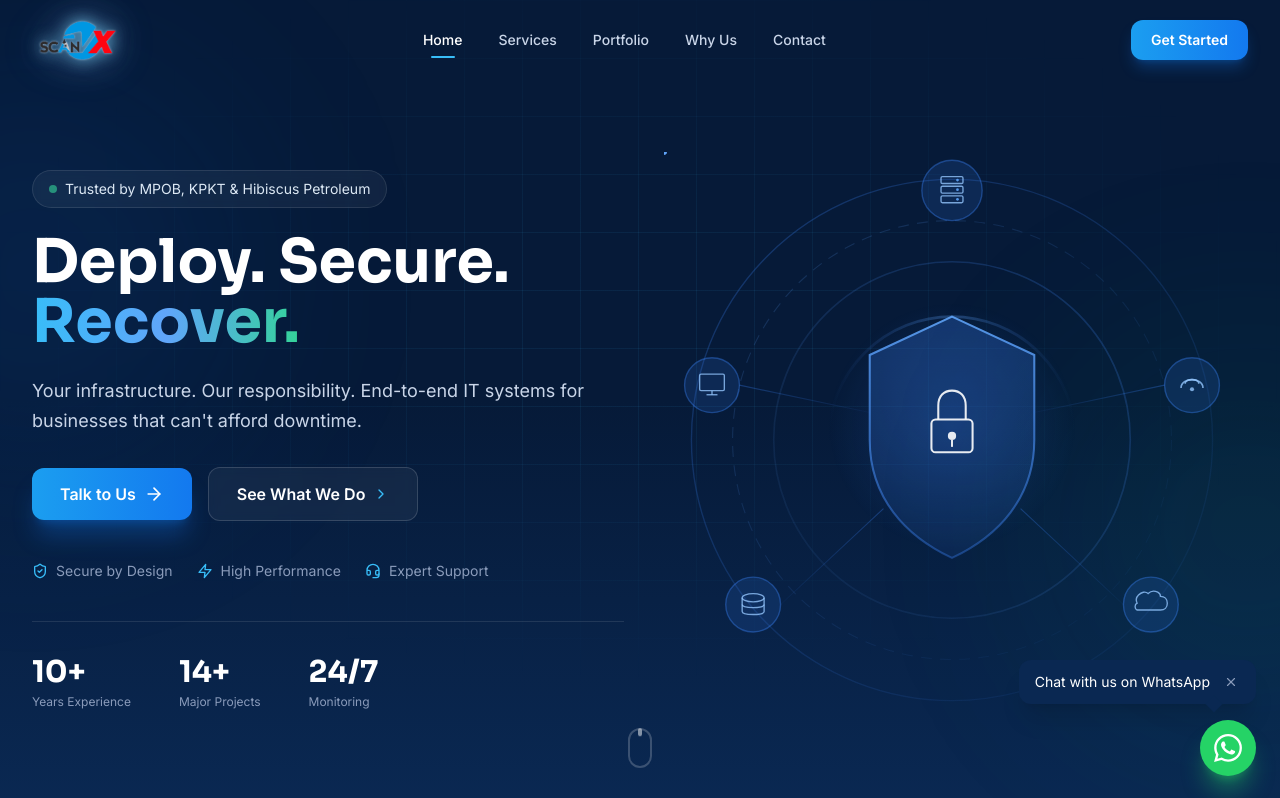
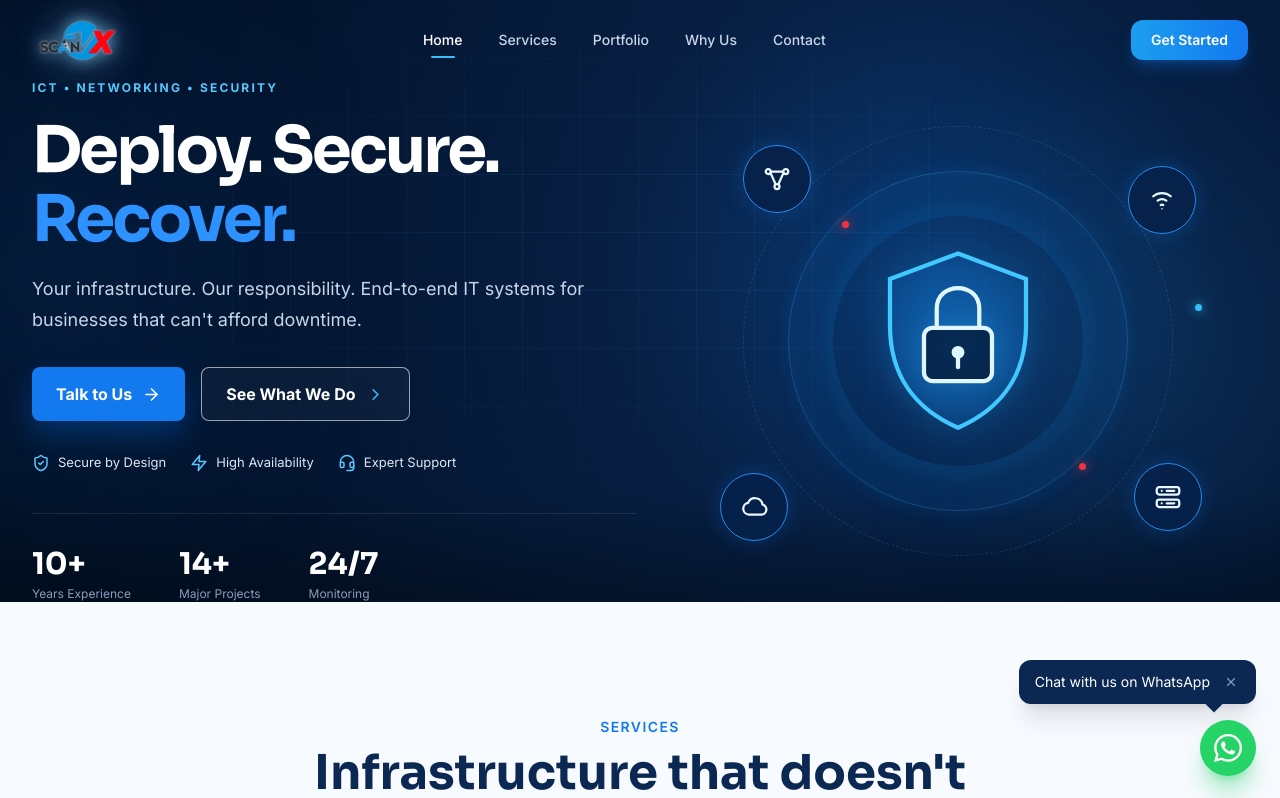
Before and after one commit to fyruz85/scanvx, a React (Vite) app: page / in a window 1280 px wide. Shown: the top 798 px of the page. Built offline with nearby package versions, Linux system fonts and the light colour scheme.

Commit message:
feat: mockup-style hero — orbit rings, satellite nodes, shield core, pulse dots

```diff
--- a/src/components/Hero.tsx
+++ b/src/components/Hero.tsx
@@ -2,137 +2,77 @@ import { ArrowRight, ChevronRight, ShieldCheck, Zap, Headset } from 'lucide-reac
 
 function HeroIllustration() {
   return (
-    <svg viewBox="0 0 420 420" className="w-full max-w-md lg:max-w-lg xl:max-w-xl" xmlns="http://www.w3.org/2000/svg">
-      {/* Outer ring */}
-      <circle cx="210" cy="210" r="190" fill="none" stroke="url(#ring1)" strokeWidth="1" opacity="0.3"/>
-      <circle cx="210" cy="210" r="160" fill="none" stroke="url(#ring2)" strokeWidth="0.8" opacity="0.2" strokeDasharray="8 6"/>
-      <circle cx="210" cy="210" r="130" fill="none" stroke="url(#ring3)" strokeWidth="1.2" opacity="0.25"/>
+    <div className="relative flex items-center justify-center" style={{ height: 460 }}>
+      {/* Orbit rings */}
+      <div className="absolute h-[340px] w-[340px] rounded-full border border-[rgba(56,189,248,0.25)]"
+        style={{ boxShadow: 'inset 0 0 30px rgba(24,136,255,0.15), 0 0 22px rgba(24,136,255,0.1)' }} />
+      <div className="absolute h-[430px] w-[430px] rounded-full border border-dashed border-[rgba(56,189,248,0.2)] animate-spin-slow" />
 
-      {/* Glow behind shield */}
-      <circle cx="210" cy="200" r="90" fill="url(#centerGlow)" opacity="0.4"/>
+      {/* Core shield */}
+      <div className="relative flex items-center justify-center animate-float"
+        style={{
+          width: 250, height: 250, borderRadius: '50%',
+          background: 'radial-gradient(circle, rgba(31,156,255,0.28), rgba(9,48,100,0.18) 48%, transparent 70%)',
+          boxShadow: '0 0 60px rgba(0,157,255,0.28)',
+        }}>
+        <svg viewBox="0 0 160 180" className="w-[170px]" style={{ filter: 'drop-shadow(0 0 18px rgba(41,174,255,0.5))' }}>
+          <path d="M80 8 144 32v44c0 48-25 79-64 96C41 155 16 124 16 76V32L80 8Z"
+            fill="rgba(10,111,213,0.18)" stroke="#40c8ff" strokeWidth="4"/>
+          <rect x="48" y="78" width="64" height="50" rx="8"
+            fill="rgba(6,26,56,0.8)" stroke="#dff6ff" strokeWidth="4"/>
+          <path d="M60 78V60c0-26 40-26 40 0v18"
+            fill="none" stroke="#dff6ff" strokeWidth="4"/>
+          <circle cx="80" cy="101" r="6" fill="#dff6ff"/>
+          <path d="M80 107v8" stroke="#dff6ff" strokeWidth="4" strokeLinecap="round"/>
+        </svg>
+      </div>
 
-      {/* Central shield */}
-      <path d="M210 120 L270 148 L270 210 C270 252 244 280 210 296 C176 280 150 252 150 210 L150 148 Z"
-        fill="url(#shieldGrad)" stroke="url(#shieldStroke)" strokeWidth="1.5" opacity="0.9"/>
+      {/* Satellite nodes */}
+      <div className="absolute top-[34px] left-[13%] flex h-[68px] w-[68px] items-center justify-center rounded-full border border-[#268cef] text-[#eaf8ff]"
+        style={{ background: 'rgba(7,34,74,0.92)', boxShadow: '0 0 22px rgba(23,125,239,0.26)' }}>
+        <svg width="30" height="30" viewBox="0 0 24 24" fill="none" stroke="currentColor" strokeWidth="1.8" strokeLinecap="round" strokeLinejoin="round">
+          <circle cx="5" cy="6" r="2"/><circle cx="19" cy="6" r="2"/><circle cx="12" cy="18" r="2"/>
+          <path d="M6.8 7.1 10.8 16M17.2 7.1 13.2 16M7 6h10"/>
+        </svg>
+      </div>
 
-      {/* Lock icon inside shield */}
-      <rect x="195" y="195" width="30" height="24" rx="3" fill="none" stroke="white" strokeWidth="1.5" opacity="0.9"/>
-      <path d="M200 195 L200 185 C200 178 204 174 210 174 C216 174 220 178 220 185 L220 195"
-        fill="none" stroke="white" strokeWidth="1.5" opacity="0.9"/>
-      <circle cx="210" cy="207" r="3" fill="white" opacity="0.9"/>
-      <line x1="210" y1="210" x2="210" y2="215" stroke="white" strokeWidth="1.5" opacity="0.9"/>
+      <div className="absolute top-[55px] right-[9%] flex h-[68px] w-[68px] items-center justify-center rounded-full border border-[#268cef] text-[#eaf8ff]"
+        style={{ background: 'rgba(7,34,74,0.92)', boxShadow: '0 0 22px rgba(23,125,239,0.26)' }}>
+        <svg width="30" height="30" viewBox="0 0 24 24" fill="none" stroke="currentColor" strokeWidth="1.8" strokeLinecap="round" strokeLinejoin="round">
+          <path d="M5 9a11 11 0 0 1 14 0M8.5 12.5a6 6 0 0 1 7 0M11 16a2 2 0 0 1 2 0"/>
+          <circle cx="12" cy="19" r=".6" fill="currentColor" stroke="none"/>
+        </svg>
+      </div>
 
-      {/* Orbiting nodes */}
-      {/* Top - Server */}
-      <g transform="translate(210, 28)">
-        <circle r="22" fill="rgba(59,130,246,0.15)" stroke="rgba(59,130,246,0.4)" strokeWidth="1"/>
-        <rect x="-8" y="-10" width="16" height="5" rx="1" fill="none" stroke="rgba(147,197,253,0.8)" strokeWidth="1"/>
-        <rect x="-8" y="-3" width="16" height="5" rx="1" fill="none" stroke="rgba(147,197,253,0.8)" strokeWidth="1"/>
-        <rect x="-8" y="4" width="16" height="5" rx="1" fill="none" stroke="rgba(147,197,253,0.8)" strokeWidth="1"/>
-        <circle cx="4" cy="-7.5" r="1" fill="rgba(96,165,250,0.9)"/>
-        <circle cx="4" cy="-0.5" r="1" fill="rgba(96,165,250,0.9)"/>
-        <circle cx="4" cy="6.5" r="1" fill="rgba(96,165,250,0.9)"/>
-      </g>
+      <div className="absolute bottom-[30px] left-[9%] flex h-[68px] w-[68px] items-center justify-center rounded-full border border-[#268cef] text-[#eaf8ff]"
+        style={{ background: 'rgba(7,34,74,0.92)', boxShadow: '0 0 22px rgba(23,125,239,0.26)' }}>
+        <svg width="30" height="30" viewBox="0 0 24 24" fill="none" stroke="currentColor" strokeWidth="1.8" strokeLinecap="round" strokeLinejoin="round">
+          <path d="M7.5 18H18a4 4 0 0 0 .8-7.9A6 6 0 0 0 7.3 8.7 4.7 4.7 0 0 0 7.5 18Z"/>
+        </svg>
+      </div>
 
-      {/* Right - Wifi */}
-      <g transform="translate(385, 170)">
-        <circle r="20" fill="rgba(59,130,246,0.15)" stroke="rgba(59,130,246,0.4)" strokeWidth="1"/>
-        <path d="M-8 2 C-8 -6 8 -6 8 2" fill="none" stroke="rgba(147,197,253,0.8)" strokeWidth="1.2"/>
-        <path d="M-5 -1 C-5 -5 5 -5 5 -1" fill="none" stroke="rgba(147,197,253,0.8)" strokeWidth="1.2"/>
-        <circle cx="0" cy="3" r="1.5" fill="rgba(147,197,253,0.8)"/>
-      </g>
+      <div className="absolute bottom-[40px] right-[8%] flex h-[68px] w-[68px] items-center justify-center rounded-full border border-[#268cef] text-[#eaf8ff]"
+        style={{ background: 'rgba(7,34,74,0.92)', boxShadow: '0 0 22px rgba(23,125,239,0.26)' }}>
+        <svg width="30" height="30" viewBox="0 0 24 24" fill="none" stroke="currentColor" strokeWidth="1.8" strokeLinecap="round" strokeLinejoin="round">
+          <rect x="3" y="4" width="18" height="6" rx="2"/><rect x="3" y="14" width="18" height="6" rx="2"/>
+          <path d="M7 7h.01M7 17h.01M11 7h6M11 17h6"/>
+        </svg>
+      </div>
 
-      {/* Bottom right - Cloud */}
-      <g transform="translate(355, 330)">
-        <circle r="20" fill="rgba(59,130,246,0.15)" stroke="rgba(59,130,246,0.4)" strokeWidth="1"/>
-        <path d="M-7 4 L7 4 C10 4 12 2 12 -1 C12 -4 10 -6 7 -6 C7 -6 7 -8 5 -9 C3 -10 0 -10 -2 -8 C-4 -10 -7 -9 -9 -7 C-11 -5 -11 -3 -10 -1 C-12 0 -12 3 -10 4 Z"
-          fill="none" stroke="rgba(147,197,253,0.8)" strokeWidth="1"/>
-      </g>
-
-      {/* Bottom left - Database */}
-      <g transform="translate(65, 330)">
-        <circle r="20" fill="rgba(59,130,246,0.15)" stroke="rgba(59,130,246,0.4)" strokeWidth="1"/>
-        <ellipse cx="0" cy="-5" rx="8" ry="3" fill="none" stroke="rgba(147,197,253,0.8)" strokeWidth="1"/>
-        <path d="M-8 -5 L-8 5 C-8 8 8 8 8 5 L8 -5" fill="none" stroke="rgba(147,197,253,0.8)" strokeWidth="1"/>
-        <path d="M-8 0 C-8 3 8 3 8 0" fill="none" stroke="rgba(147,197,253,0.8)" strokeWidth="1"/>
-      </g>
-
-      {/* Left - Monitor */}
-      <g transform="translate(35, 170)">
-        <circle r="20" fill="rgba(59,130,246,0.15)" stroke="rgba(59,130,246,0.4)" strokeWidth="1"/>
-        <rect x="-9" y="-8" width="18" height="12" rx="1" fill="none" stroke="rgba(147,197,253,0.8)" strokeWidth="1"/>
-        <line x1="-4" y1="7" x2="4" y2="7" stroke="rgba(147,197,253,0.8)" strokeWidth="1"/>
-        <line x1="0" y1="4" x2="0" y2="7" stroke="rgba(147,197,253,0.8)" strokeWidth="1"/>
-      </g>
-
-      {/* Connection lines from nodes to center */}
-      <line x1="210" y1="50" x2="210" y2="120" stroke="url(#lineGrad)" strokeWidth="0.8" opacity="0.4"/>
-      <line x1="365" y1="170" x2="270" y2="190" stroke="url(#lineGrad)" strokeWidth="0.8" opacity="0.4"/>
-      <line x1="335" y1="330" x2="260" y2="260" stroke="url(#lineGrad)" strokeWidth="0.8" opacity="0.4"/>
-      <line x1="85" y1="330" x2="160" y2="260" stroke="url(#lineGrad)" strokeWidth="0.8" opacity="0.4"/>
-      <line x1="55" y1="170" x2="150" y2="190" stroke="url(#lineGrad)" strokeWidth="0.8" opacity="0.4"/>
-
-      {/* Data particles along lines */}
-      <circle r="2" fill="#60A5FA" opacity="0.8">
-        <animateMotion dur="3s" repeatCount="indefinite" path="M210,50 L210,120"/>
-      </circle>
-      <circle r="2" fill="#60A5FA" opacity="0.8">
-        <animateMotion dur="3.5s" repeatCount="indefinite" path="M365,170 L270,190"/>
-      </circle>
-      <circle r="2" fill="#60A5FA" opacity="0.6">
-        <animateMotion dur="4s" repeatCount="indefinite" path="M85,330 L160,260"/>
-      </circle>
-      <circle r="1.5" fill="#60A5FA" opacity="0.6">
-        <animateMotion dur="3.2s" repeatCount="indefinite" path="M335,330 L260,260"/>
-      </circle>
-
-      {/* Scanning arc animation */}
-      <path d="M120 210 A90 90 0 0 1 300 210" fill="none" stroke="url(#scanArc)" strokeWidth="2" opacity="0.3" strokeLinecap="round">
-        <animateTransform attributeName="transform" type="rotate" from="0 210 210" to="360 210 210" dur="8s" repeatCount="indefinite"/>
-      </path>
-
-      <defs>
-        <radialGradient id="centerGlow">
-          <stop offset="0%" stopColor="#3B82F6" stopOpacity="0.5"/>
-          <stop offset="100%" stopColor="#3B82F6" stopOpacity="0"/>
-        </radialGradient>
-        <linearGradient id="shieldGrad" x1="0" y1="0" x2="0" y2="1">
-          <stop offset="0%" stopColor="rgba(59,130,246,0.3)"/>
-          <stop offset="100%" stopColor="rgba(59,130,246,0.1)"/>
-        </linearGradient>
-        <linearGradient id="shieldStroke" x1="0" y1="0" x2="0" y2="1">
-          <stop offset="0%" stopColor="#60A5FA"/>
-          <stop offset="100%" stopColor="#3B82F6" stopOpacity="0.4"/>
-        </linearGradient>
-        <linearGradient id="ring1" x1="0" y1="0" x2="1" y2="1">
-          <stop offset="0%" stopColor="#3B82F6"/>
-          <stop offset="100%" stopColor="#3B82F6" stopOpacity="0.1"/>
-        </linearGradient>
-        <linearGradient id="ring2" x1="0" y1="0" x2="1" y2="1">
-          <stop offset="0%" stopColor="#60A5FA"/>
-          <stop offset="100%" stopColor="#3B82F6" stopOpacity="0.1"/>
-        </linearGradient>
-        <linearGradient id="ring3" x1="1" y1="0" x2="0" y2="1">
-          <stop offset="0%" stopColor="#3B82F6"/>
-          <stop offset="100%" stopColor="#60A5FA" stopOpacity="0.2"/>
-        </linearGradient>
-        <linearGradient id="lineGrad" x1="0" y1="0" x2="0" y2="1">
-          <stop offset="0%" stopColor="#3B82F6" stopOpacity="0.8"/>
-          <stop offset="100%" stopColor="#3B82F6" stopOpacity="0.1"/>
-        </linearGradient>
-        <linearGradient id="scanArc" x1="0" y1="0" x2="1" y2="0">
-          <stop offset="0%" stopColor="#3B82F6" stopOpacity="0"/>
-          <stop offset="50%" stopColor="#60A5FA" stopOpacity="1"/>
-          <stop offset="100%" stopColor="#3B82F6" stopOpacity="0"/>
-        </linearGradient>
-      </defs>
-    </svg>
+      {/* Pulse dots */}
+      <span className="absolute top-[24%] left-[30%] h-[7px] w-[7px] rounded-full bg-[#ef3340]"
+        style={{ boxShadow: '0 0 12px #ef3340' }} />
+      <span className="absolute bottom-[22%] right-[28%] h-[7px] w-[7px] rounded-full bg-[#ef3340]"
+        style={{ boxShadow: '0 0 12px #ef3340' }} />
+      <span className="absolute top-[42%] right-[8%] h-[7px] w-[7px] rounded-full bg-[#38bdf8]"
+        style={{ boxShadow: '0 0 12px #38bdf8' }} />
+    </div>
   );
 }
 
 const trustBadges = [
   { icon: ShieldCheck, label: 'Secure by Design' },
-  { icon: Zap, label: 'High Performance' },
+  { icon: Zap, label: 'High Availability' },
   { icon: Headset, label: 'Expert Support' },
 ];
 
@@ -143,64 +83,63 @@ export function Hero() {
   return (
     <section
       id="home"
-      className="relative flex min-h-screen items-center overflow-hidden bg-ink-950 pt-16 lg:pt-20"
+      className="hero-bg relative flex min-h-[590px] items-center overflow-hidden pt-16 lg:pt-20"
     >
-      {/* Background layers */}
-      <div className="absolute inset-0 bg-gradient-to-b from-ink-950 via-ink-950/80 to-ink-900" />
+      {/* Grid overlay */}
       <div className="absolute inset-0 hero-grid" />
 
+      {/* Bottom fade */}
+      <div className="absolute inset-x-0 bottom-0 h-28 bg-gradient-to-t from-black/30 to-transparent" />
+
       {/* Glow effects */}
-      <div className="absolute -left-40 top-20 h-96 w-96 rounded-full bg-brand-600/20 blur-[120px] animate-pulse-glow" />
-      <div
-        className="absolute -right-40 bottom-20 h-96 w-96 rounded-full bg-accent-500/15 blur-[120px] animate-pulse-glow"
-        style={{ animationDelay: '1.5s' }}
-      />
+      <div className="absolute -left-40 top-20 h-96 w-96 rounded-full bg-[#1379ef]/20 blur-[120px] animate-pulse-glow" />
+      <div className="absolute right-0 top-1/3 h-72 w-72 rounded-full bg-[#38bdf8]/10 blur-[100px]" />
 
       <div className="container-mx container-px relative z-10">
-        <div className="grid items-center gap-12 lg:grid-cols-2 lg:gap-8">
+        <div className="grid items-center gap-12 lg:grid-cols-[1.02fr_0.98fr] lg:gap-8">
           {/* Left — Copy */}
           <div>
-            {/* Badge */}
-            <div className="mb-6 inline-flex items-center gap-2 rounded-full border border-white/10 bg-white/5 px-4 py-2 text-sm text-ink-200 backdrop-blur-sm animate-fade-in">
-              <span className="h-2 w-2 rounded-full bg-accent-400 animate-pulse" />
-              <span>Trusted by MPOB, KPKT & Hibiscus Petroleum</span>
+            {/* Eyebrow */}
+            <div className="mb-5 text-xs font-extrabold uppercase tracking-[0.18em] text-[#58c8ff]">
+              ICT • Networking • Security
             </div>
 
             {/* Headline */}
-            <h1 className="font-display text-4xl font-bold leading-[1.1] text-white text-balance sm:text-5xl lg:text-5xl xl:text-6xl">
+            <h1 className="font-display text-[clamp(38px,5vw,64px)] font-bold leading-[1.08] tracking-[-0.045em] text-white">
               Deploy. Secure.{' '}
-              <span className="gradient-text">Recover.</span>
+              <span className="text-[#2d92ff]">Recover.</span>
             </h1>
 
             {/* Subtext */}
-            <p className="mt-6 max-w-xl text-lg leading-relaxed text-ink-300">
+            <p className="mt-5 max-w-[650px] text-lg leading-[1.7] text-[#c9d5e8]">
               Your infrastructure. Our responsibility. End-to-end IT systems
               for businesses that can&apos;t afford downtime.
             </p>
 
             {/* CTAs */}
-            <div className="mt-8 flex flex-col gap-4 sm:flex-row sm:items-center">
+            <div className="mt-8 flex flex-wrap gap-4">
               <button
                 onClick={() => scrollTo('contact')}
-                className="group inline-flex items-center justify-center gap-2 rounded-xl bg-gradient-to-r from-brand-500 to-brand-600 px-7 py-3.5 text-base font-semibold text-white shadow-xl shadow-brand-600/30 transition-all duration-300 hover:shadow-brand-600/50 hover:brightness-110 active:scale-[0.98]"
+                className="group inline-flex items-center justify-center gap-2.5 rounded-lg bg-[#1379ef] px-6 py-3.5 text-base font-extrabold text-white transition-all duration-200 hover:-translate-y-0.5"
+                style={{ boxShadow: '0 14px 30px rgba(0,119,255,0.28)' }}
               >
                 Talk to Us
-                <ArrowRight className="h-5 w-5 transition-transform group-hover:translate-x-1" />
+                <ArrowRight className="h-[19px] w-[19px] transition-transform group-hover:translate-x-1" />
               </button>
               <button
                 onClick={() => scrollTo('services')}
-                className="group inline-flex items-center justify-center gap-2 rounded-xl border border-white/15 bg-white/5 px-7 py-3.5 text-base font-semibold text-white backdrop-blur-sm transition-all duration-300 hover:bg-white/10"
+                className="group inline-flex items-center justify-center gap-2.5 rounded-lg border border-white/60 bg-white/[0.03] px-6 py-3.5 text-base font-extrabold text-white transition-all duration-200 hover:-translate-y-0.5"
               >
                 See What We Do
-                <ChevronRight className="h-4 w-4 text-brand-400" />
+                <ChevronRight className="h-[19px] w-[19px] text-brand-400" />
               </button>
             </div>
 
             {/* Trust badges */}
-            <div className="mt-10 flex flex-wrap items-center gap-6">
+            <div className="mt-8 flex flex-wrap items-center gap-6">
               {trustBadges.map((badge) => (
-                <div key={badge.label} className="flex items-center gap-2 text-sm text-ink-400">
-                  <badge.icon className="h-4 w-4 text-brand-400" strokeWidth={2} />
+                <div key={badge.label} className="flex items-center gap-2 text-[13px] text-[#dce6f4]">
+                  <badge.icon className="h-[18px] w-[18px] text-[#58c8ff]" strokeWidth={2} />
                   <span>{badge.label}</span>
                 </div>
               ))}
@@ -217,23 +156,16 @@ export function Hero() {
                   <div className="font-display text-2xl font-bold text-white sm:text-3xl">
                     {stat.value}
                   </div>
-                  <div className="mt-1 text-xs text-ink-400">{stat.label}</div>
+                  <div className="mt-1 text-xs text-[#8a9bba]">{stat.label}</div>
                 </div>
               ))}
             </div>
           </div>
 
           {/* Right — Illustration */}
-          <div className="hidden lg:flex lg:items-center lg:justify-center">
+          <div className="hidden lg:block">
             <HeroIllustration />
           </div>
-        </div>
-      </div>
-
-      {/* Scroll indicator */}
-      <div className="absolute bottom-8 left-1/2 -translate-x-1/2">
-        <div className="flex h-10 w-6 items-start justify-center rounded-full border-2 border-white/20 p-1.5">
-          <div className="h-2 w-1 rounded-full bg-white/50 animate-float" />
         </div>
       </div>
     </section>
```
